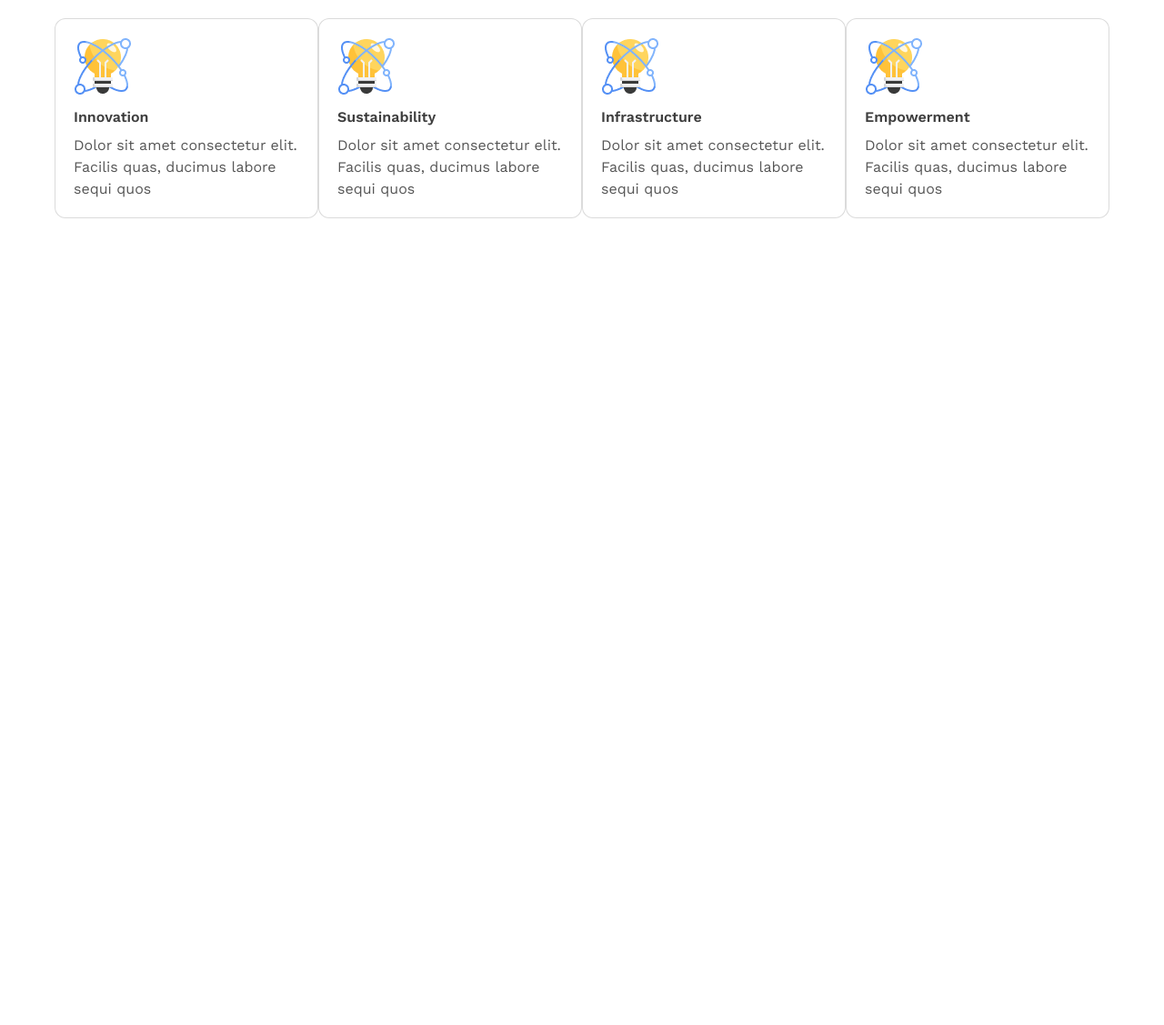
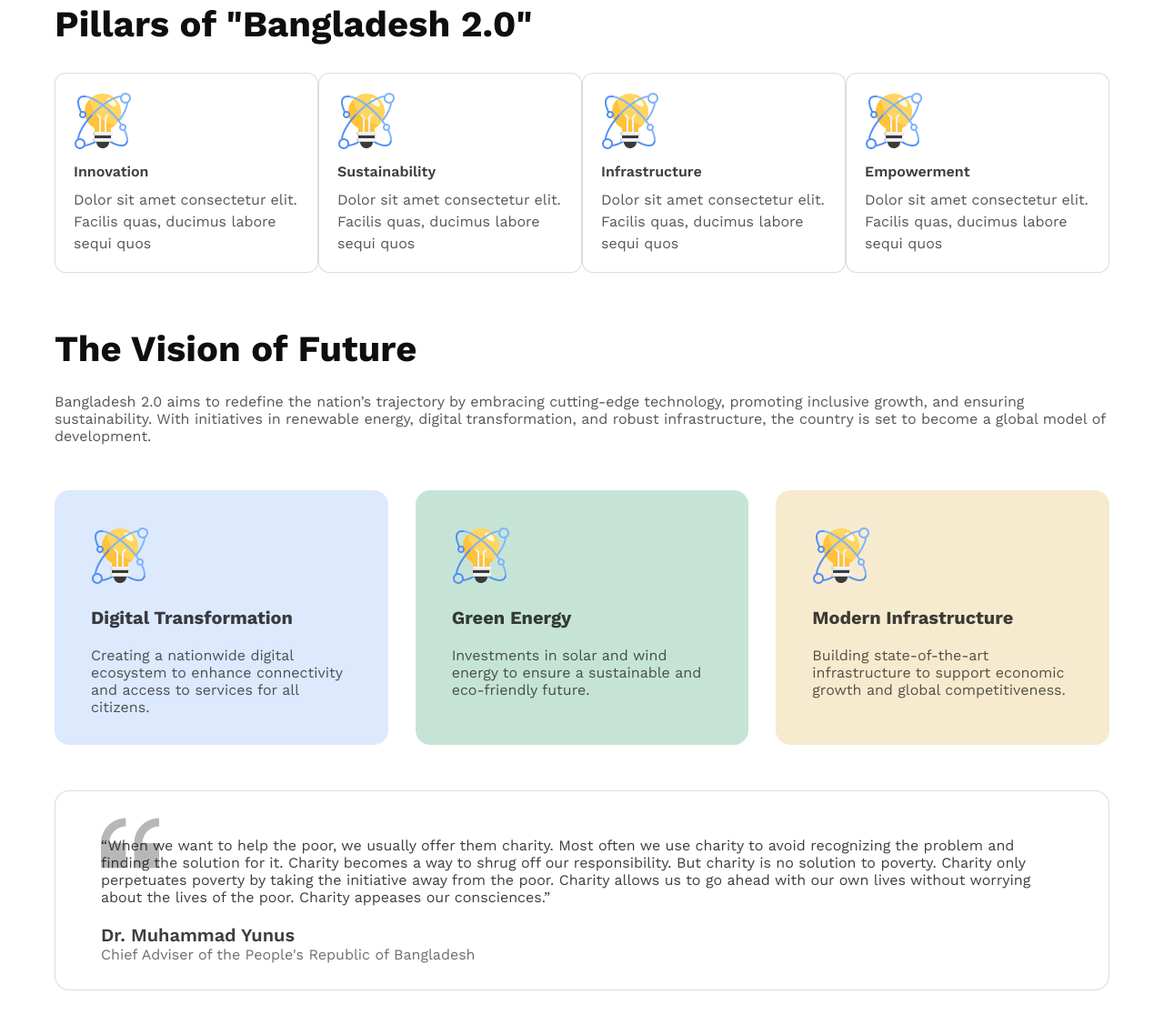
Before and after one commit to Mansurshoyab/assigment-1, a plain HTML site: page index.html in a window 1280 px wide. Shown: the part 757-1884 px from the top of the page at 91% size. Before the commit the page ends 1057 px from the top, so only its background shows below. Drawn offline with nearby package versions, Linux system fonts and the light colour scheme.

Commit message:
Vision section added

```diff
--- a/index.html
+++ b/index.html
@@ -57,6 +57,40 @@
                 </img></div>
             </div>
         </section>
+        <section class="vision-section">
+            <div class="vision">
+                <h2 class="vision-title">The Vision of Future</h2>
+                <p class="vision-description">
+                    Bangladesh 2.0 aims to redefine the nation’s trajectory by embracing cutting-edge technology, promoting inclusive growth, and ensuring sustainability. With initiatives in renewable energy, digital transformation, and robust infrastructure, the country is set to become a global model of development.
+                </p>
+                <div class="vision-content">
+                    <div class="vision-item-one">
+                        <img src="assets/card-icon.png" alt="">
+                        <h3 class="vision-item-title">Digital Transformation</h3>
+                        <p class="vision-item-description">Creating a nationwide digital ecosystem to enhance connectivity and access to services for all citizens.</p>
+                    </div>
+                    <div class="vision-item-two">
+                        <img src="assets/card-icon.png" alt="">
+                        <h3 class="vision-item-title">Green Energy</h3>
+                        <p class="vision-item-description">Investments in solar and wind energy to ensure a sustainable and eco-friendly future.</p>
+                    </div>
+                    <div class="vision-item-three">
+                        <img src="assets/card-icon.png" alt="">
+                        <h3 class="vision-item-title">Modern Infrastructure</h3>
+                        <p class="vision-item-description">Building state-of-the-art infrastructure to support economic growth and global competitiveness.</p>
+                    </div>
+                </div>
+                <div class="vision-quote">
+                    <div class="quote-content">
+                        <p class="quote-description">
+                            “When we want to help the poor, we usually offer them charity. Most often we use charity to avoid recognizing the problem and finding the solution for it. Charity becomes a way to shrug off our responsibility. But charity is no solution to poverty. Charity only perpetuates poverty by taking the initiative away from the poor. Charity allows us to go ahead with our own lives without worrying about the lives of the poor. Charity appeases our consciences.”
+                        </p>
+                        <h3 class="quate-speaker">Dr. Muhammad Yunus</h3>
+                        <h5 class="quote-speaker-title">Chief Adviser of the People's Republic of Bangladesh</h5>
+                    </div>
+                </div>
+            </div>
+        </section>
     </main>
     <footer>
 
--- a/style/style.css
+++ b/style/style.css
@@ -7,6 +7,10 @@
 }
 
 /* Nav section styls */
+
+header{
+    margin: 60px 60px;
+}
 
 nav{
     display: flex;
@@ -141,3 +145,100 @@ nav{
     font-weight: 400;
     line-height: 24px;
 }
+
+/* vision section styles */
+
+.vision{
+    margin: 60px;
+}
+
+.vision-title{
+    color: rgb(14, 14, 14);
+    font-size: 40px;
+    font-weight: 700;
+}
+
+.vision-description{
+    color: rgba(14, 14, 14, 0.7);
+    font-size: 16px;
+    font-weight: 400;
+    margin-top: 25px;
+}
+
+.vision-content{
+    margin-top: 50px;
+    display: flex;
+    justify-content: space-between;
+    gap: 30px;
+}
+
+.vision-item-one{
+    width: 400px;
+    height: 280px;
+    padding: 40px;
+    box-sizing: border-box;
+    border-radius: 16px;
+    background: rgba(84, 144, 245, 0.2);
+}
+.vision-item-two{
+    width: 400px;
+    height: 280px;
+    padding: 40px;
+    box-sizing: border-box;
+    border-radius: 16px;
+    background: rgb(198, 228, 214);
+}
+.vision-item-three{
+    width: 400px;
+    height: 280px;
+    padding: 40px;
+    box-sizing: border-box;
+    border-radius: 16px;
+    background: rgb(247, 235, 207);
+}
+.vision-item-title{
+    color: rgba(14, 14, 14, 0.8);
+    font-size: 20px;
+    font-weight: 700;
+    padding: 20px 0px;
+}
+
+.vision-item-description{
+    color: rgba(14, 14, 14, 0.7);
+    font-size: 16px;
+    font-weight: 400;
+}
+
+.vision-quote{
+    margin-top: 50px;
+}
+
+.quote-content{
+    height: 220px;
+    padding: 50px;
+    box-sizing: border-box;
+    border: 1px solid rgba(14, 14, 14, 0.15);
+    border-radius: 16px;
+    background: rgb(255, 255, 255);
+    background-image: url("../assets/quote-bg.png");
+    background-repeat: no-repeat;
+    background-position: 50px 25px;
+}
+.quote-description{
+    color: rgba(14, 14, 14, 0.8);
+    font-size: 16px;
+    font-weight: 400;
+}
+
+.quate-speaker{
+    color: rgba(14, 14, 14, 0.8);
+    font-size: 20px;
+    font-weight: 600;
+    padding: 20px 0px 0px;
+}
+
+.quote-speaker-title{
+    color: rgba(14, 14, 14, 0.6);
+    font-size: 16px;
+    font-weight: 400;
+}
```
